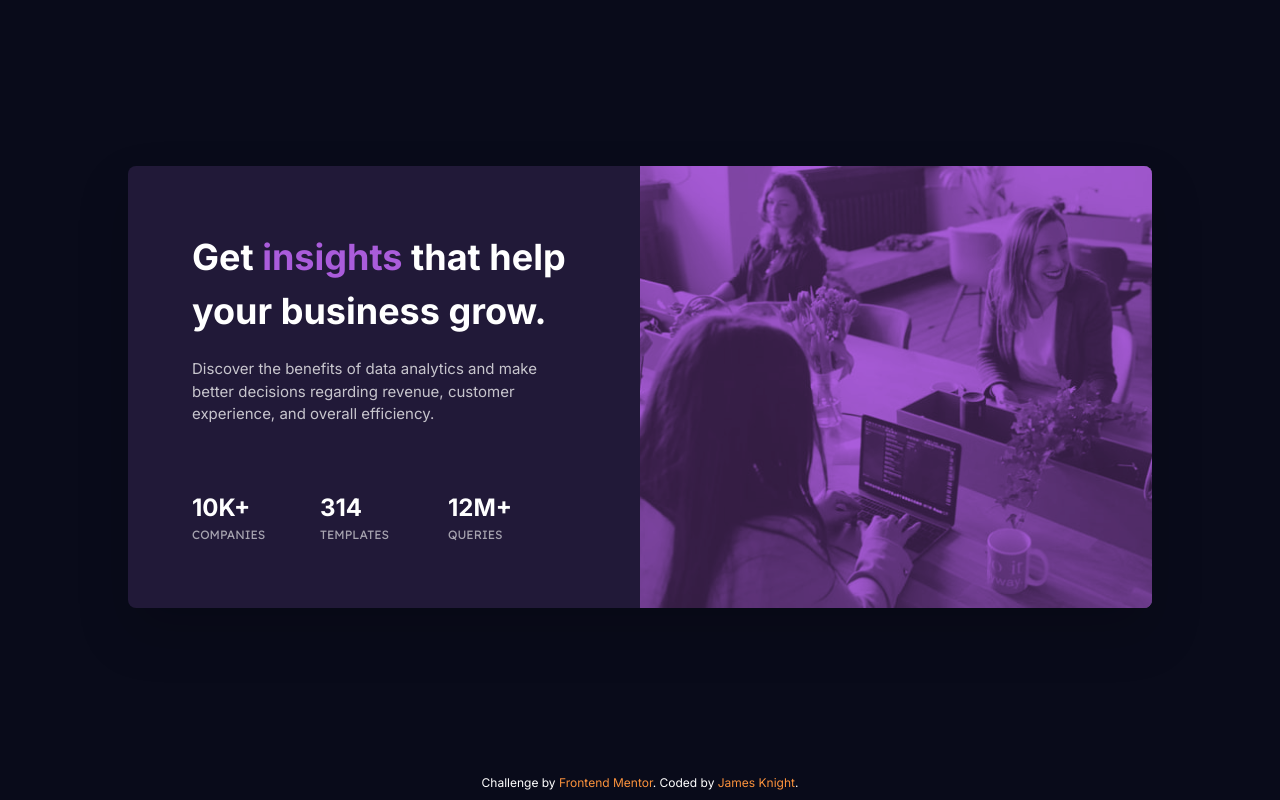
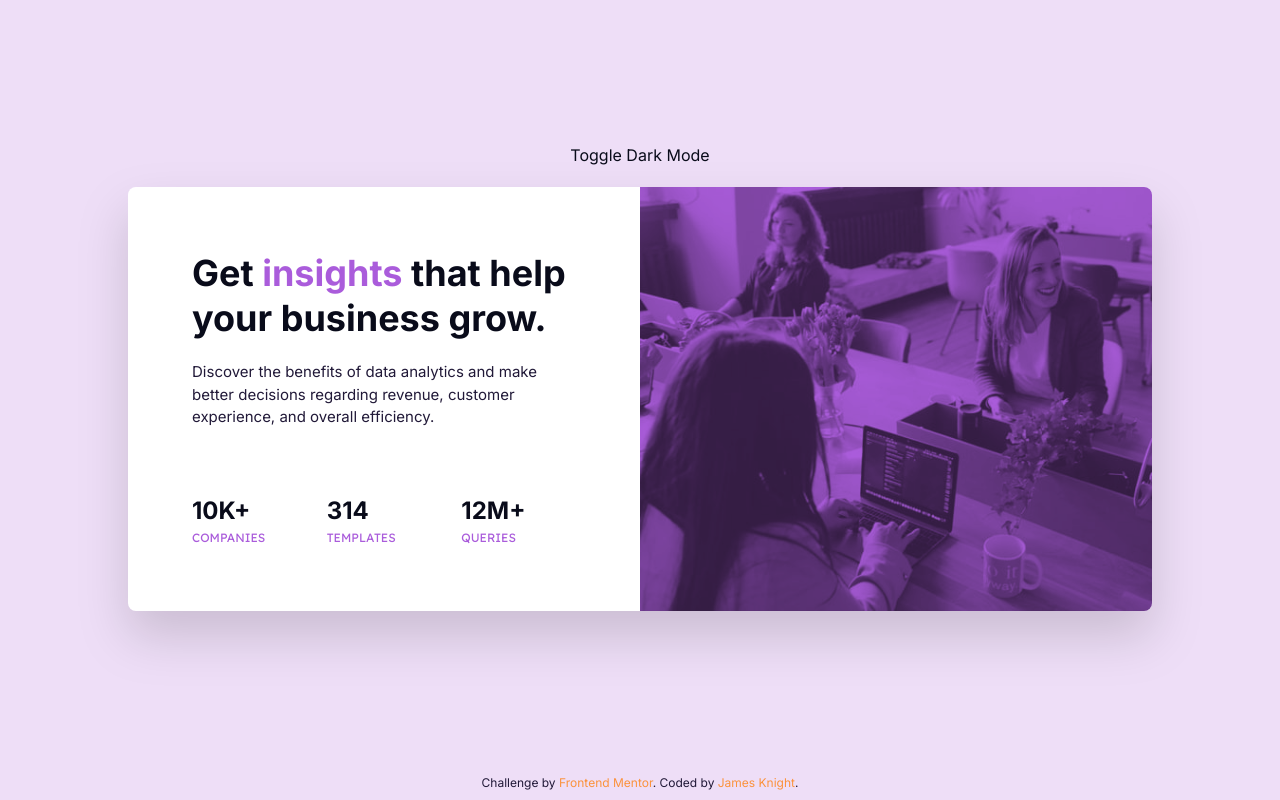
Before and after one commit to jim-knight/Frontend-Mentor, a website: page 03-stats-preview-card-component/index.html in a window 1280 px wide. Drawn offline with Linux system fonts and the light colour scheme.

Commit message:
Completed the Stats preview card component. Will fill out the readme then will deploy.

```diff
--- a/03-stats-preview-card-component/index.html
+++ b/03-stats-preview-card-component/index.html
@@ -1,5 +1,5 @@
 <!DOCTYPE html>
-<html lang="en" class="min-h-screen font-body">
+<html lang="en" id="html-tag" class="min-h-screen font-body dark dark:bg-darkBlue">
 	<head>
 		<meta charset="UTF-8" />
 		<meta name="viewport" content="width=device-width, initial-scale=1.0" />
@@ -15,38 +15,60 @@
 
 		<title>Frontend Mentor | Stats preview card component</title>
 
-		<!-- Feel free to remove these styles or customise in your own stylesheet 👍 -->
-		<style>
-			.attribution {
-				font-size: 11px;
-				text-align: center;
+		<script>
+			let html = document.getElementById('html-tag');
+			let icon = document.getElementById('dark-mode-icon');
+
+			let toggleMode = () => {
+				if (html.classList.contains('dark')) {
+					html.classList.remove('dark');
+					html.classList.add('light');
+					// Store that bad boy
+					localStorage.theme = 'light';
+				} else {
+					html.classList.add('dark');
+					html.classList.remove('light');
+					localStorage.theme = 'dark';
+				}
+			};
+
+			if (localStorage.theme === 'dark' || (!('theme' in localStorage) && window.matchMedia('(prefers-color-scheme: dark)').matches)) {
+				html.classList.add('dark');
+				html.classList.remove('light');
+				localStorage.theme = 'dark';
+			} else {
+				html.classList.remove('dark');
+				html.classList.add('light');
+				localStorage.theme = 'light';
 			}
-			.attribution a {
-				color: hsl(228, 45%, 44%);
-			}
-		</style>
+		</script>
 	</head>
-	<body class="bg-darkBlue min-h-screen flex flex-col font-body font-normal text-white">
-		<main class="flex-grow flex min-h-full justify-center items-center">
-			<div id="card" class="flex items-stretch max-w-5xl bg-desaturatedBlue rounded-lg drop-shadow-2xl text-base">
-				<section class="content p-16 w-6/12">
-					<h1 class="text-4xl font-bold pb-5">Get <span class="text-softViolet">insights</span> that help your business grow.</h1>
-					<p class="text-white/75">
+
+	<body class="bg-softViolet/20 dark:bg-darkBlue min-h-screen flex flex-col font-body font-normal text-white">
+		<main class="flex-grow flex flex-col min-h-full justify-center items-center">
+			<button id="dark-mode-toggle" class="text-darkBlue dark:text-white" onclick="toggleMode()">Toggle Dark Mode</button>
+
+			<div id="card" class="flex flex-col lg:flex-row items-stretch max-w-5xl m-5 bg-white dark:bg-desaturatedBlue rounded-lg drop-shadow-2xl text-base">
+				<section class="content p-6 lg:p-16 lg:w-6/12 order-2 lg:order-1 text-center lg:text-left">
+					<h1 class="text-3xl leading-tight lg:text-4xl font-bold pb-5 text-darkBlue dark:text-white">
+						Get <span class="text-softViolet">insights</span> that help your business grow.
+					</h1>
+					<p class="text-desaturatedBlue dark:text-white/75">
 						Discover the benefits of data analytics and make better decisions regarding revenue, customer experience, and overall efficiency.
 					</p>
 
-					<ul id="stats" class="grid grid-cols-3 pt-16 font-alternate uppercase text-xs font-normal text-white/60">
-						<li><span class="font-body font-bold text-2xl text-white">10k+</span><br />companies</li>
+					<ul id="stats" class="grid grid-cols-1 lg:grid-cols-3 gap-5 pt-16 font-alternate uppercase text-xs font-normal text-softViolet dark:text-white/60">
+						<li><span class="font-body font-bold text-2xl text-darkBlue dark:text-white">10k+</span><br />companies</li>
 						<li>
-							<span class="font-body font-bold text-2xl text-white">314</span><br />
+							<span class="font-body font-bold text-2xl text-darkBlue dark:text-white">314</span><br />
 							templates
 						</li>
-						<li><span class="font-body font-bold text-2xl text-white">12m+</span><br />queries</li>
+						<li><span class="font-body font-bold text-2xl text-darkBlue dark:text-white">12m+</span><br />queries</li>
 					</ul>
 				</section>
-				<figure class="w-6/12 relative rounded-r-lg bg-softViolet">
+				<figure class="lg:w-6/12 order-1 lg:order-2 relative rounded-tl-lg lg:rounded-tl-none rounded-tr-lg lg:rounded-br-lg bg-softViolet">
 					<img
-						class="max-w-none w-full h-full object-cover mix-blend-multiply opacity-70 rounded-r-lg"
+						class="max-w-none w-full max-h-96 lg:max-h-full h-full object-cover mix-blend-multiply opacity-70 rounded-tl-lg lg:rounded-tl-none rounded-tr-lg lg:rounded-br-lg"
 						src="./images/image-header-desktop.jpg"
 						alt="Improve your front-end skills by building projects"
 					/>
@@ -54,7 +76,7 @@
 			</div>
 		</main>
 
-		<footer id="attribution" class="justify-self-end pb-2 text-xs text-center">
+		<footer id="attribution" class="justify-self-end pb-2 text-xs text-center text-desaturatedBlue dark:text-white">
 			Challenge by <a class="text-orange-400" href="https://www.frontendmentor.io?ref=challenge" target="_blank">Frontend Mentor</a>. Coded by
 			<a class="text-orange-400" href="https://github.com/jim-knight">James Knight</a>.
 		</footer>
--- a/03-stats-preview-card-component/src/style.css
+++ b/03-stats-preview-card-component/src/style.css
@@ -12,3 +12,9 @@
 		--color-white: 0deg 0% 100%;
 	}
 }
+
+* {
+	transition-property: background-color, color;
+	transition-timing-function: cubic-bezier(0.4, 0, 0.2, 1);
+	transition-duration: 500ms;
+}
--- a/03-stats-preview-card-component/tailwind.config.js
+++ b/03-stats-preview-card-component/tailwind.config.js
@@ -1,6 +1,7 @@
 /** @type {import('tailwindcss').Config} */
 module.exports = {
 	content: ['index.html'],
+	darkMode: 'class',
 	theme: {
 		container: {
 			center: true,
```
Also changed, not shown: 03-stats-preview-card-component/dist/output.css.
